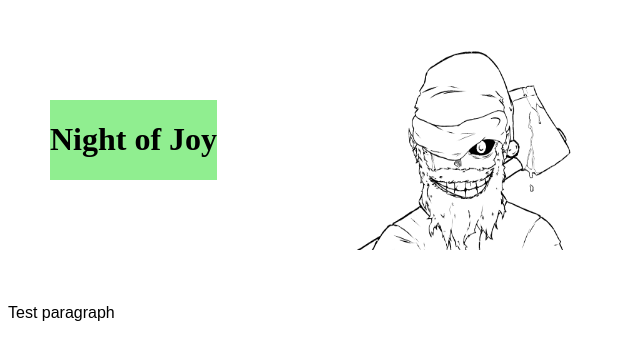
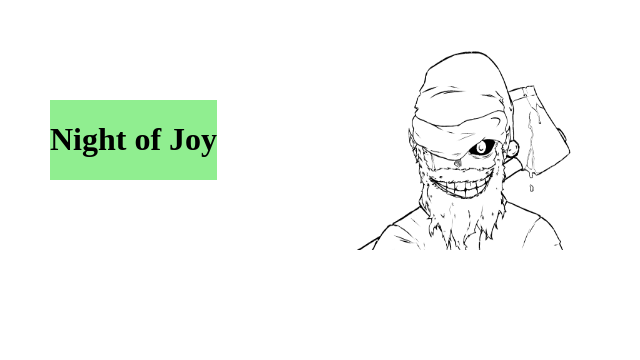
Before and after one commit to dannyw3292/movie-project, a plain HTML site: page index.html in a window 1280 px wide. Shown: the whole page, without its empty margins (0-640 px from the left). Drawn offline with Linux system fonts and the light colour scheme; a web font is replaced by a local one.

Commit message:
erge conflict

```diff
--- a/index.html
+++ b/index.html
@@ -21,7 +21,7 @@
       </div>
       <div class="body1">
         <p>
-          Test paragraph
+
         </p>
       </div>
 
```
